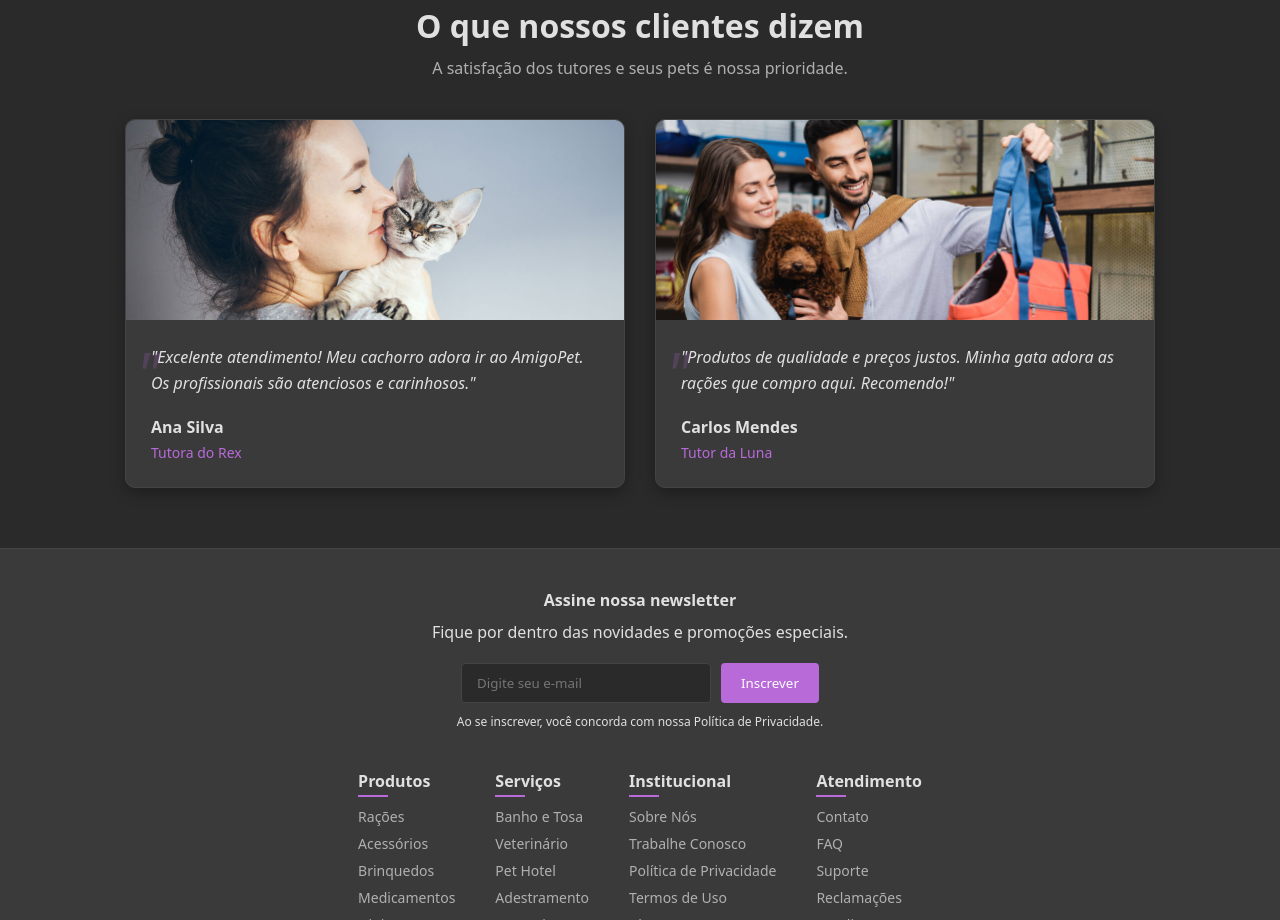
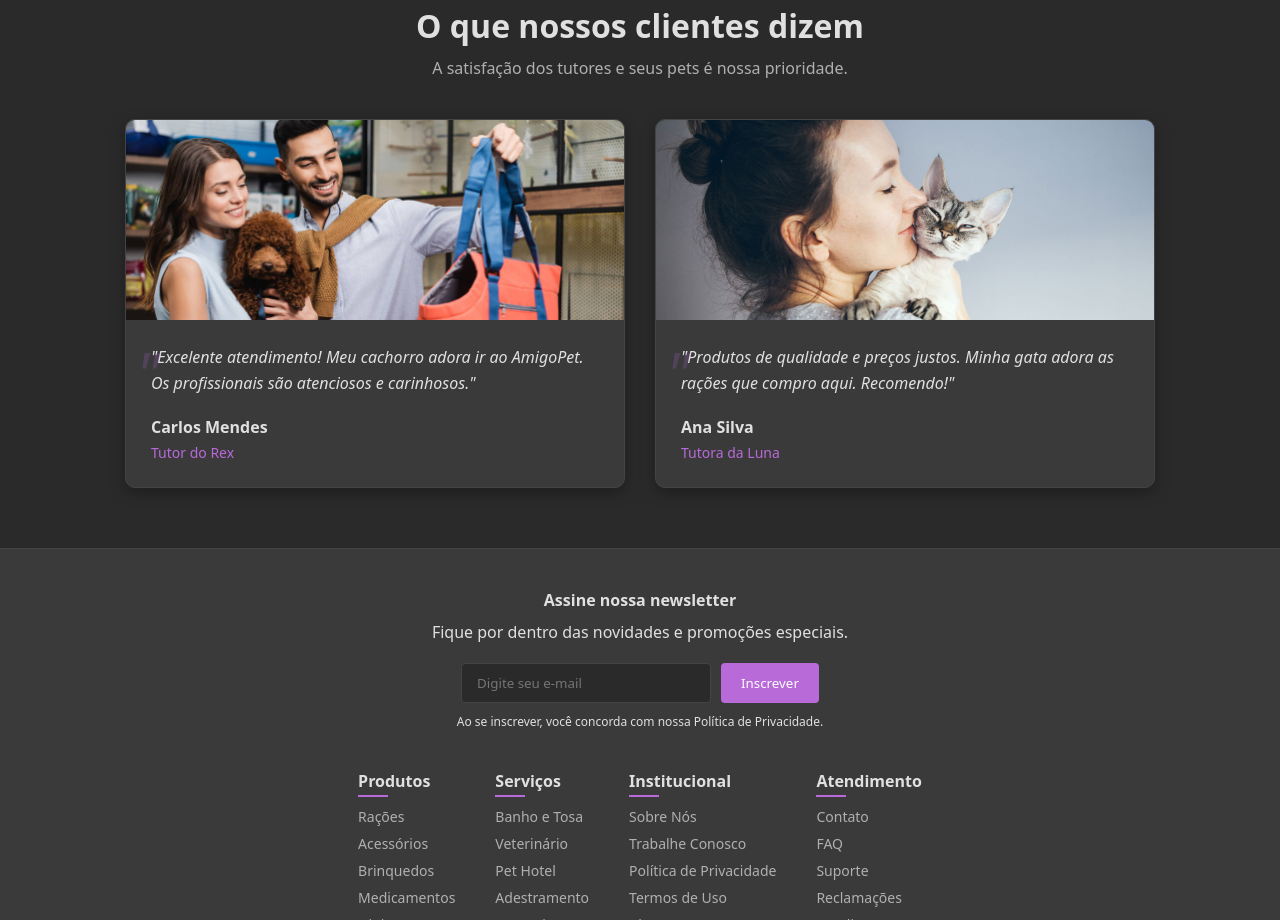
Before and after one commit to leticiafariasn/AmigoPet, a plain HTML site: page index.html in a window 1280 px wide. Shown: the part 1760-2680 px from the top of the page. Drawn offline with Linux system fonts and the light colour scheme.

Commit message:
edit imgs info

```diff
--- a/index.html
+++ b/index.html
@@ -157,23 +157,23 @@
         <div class="testimonials-container">
             <div class="testimonial-card">
                 <div class="testimonial-image">
-                    <img src="imgs/mulher-com-gato.jpg" alt="Ana Silva com seu gato">
+                    <img src="imgs/homem-com-cachorro.jpg" alt="Carlos Mendes com seu cachorro">
                 </div>
                 <div class="testimonial-content">
                     <p class="testimonial-text">"Excelente atendimento! Meu cachorro adora ir ao AmigoPet. Os profissionais são atenciosos e carinhosos."</p>
-                    <p class="testimonial-author">Ana Silva</p>
-                    <p class="testimonial-pet">Tutora do Rex</p>
+                    <p class="testimonial-author">Carlos Mendes</p>
+                    <p class="testimonial-pet">Tutor do Rex</p>
                 </div>
             </div>
 
             <div class="testimonial-card">
                 <div class="testimonial-image">
-                    <img src="imgs/homem-com-cachorro.jpg" alt="Carlos Mendes com seu cachorro">
+                    <img src="imgs/mulher-com-gato.jpg" alt="Ana Silva com seu gato">
                 </div>
                 <div class="testimonial-content">
                     <p class="testimonial-text">"Produtos de qualidade e preços justos. Minha gata adora as rações que compro aqui. Recomendo!"</p>
-                    <p class="testimonial-author">Carlos Mendes</p>
-                    <p class="testimonial-pet">Tutor da Luna</p>
+                    <p class="testimonial-author">Ana Silva</p>
+                    <p class="testimonial-pet">Tutora da Luna</p>
                 </div>
             </div>
         </div>
```
